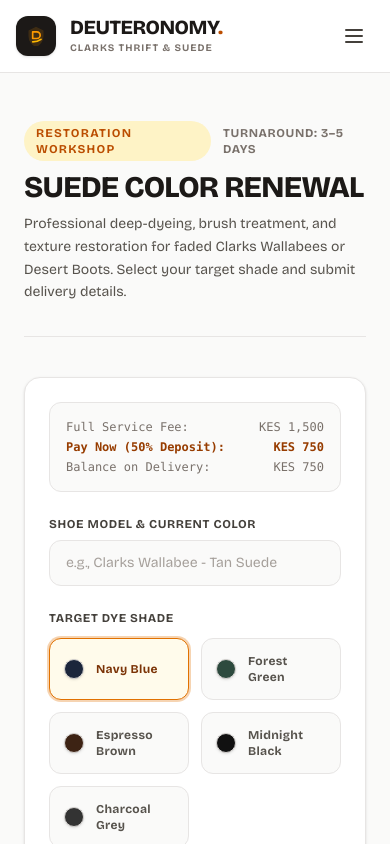
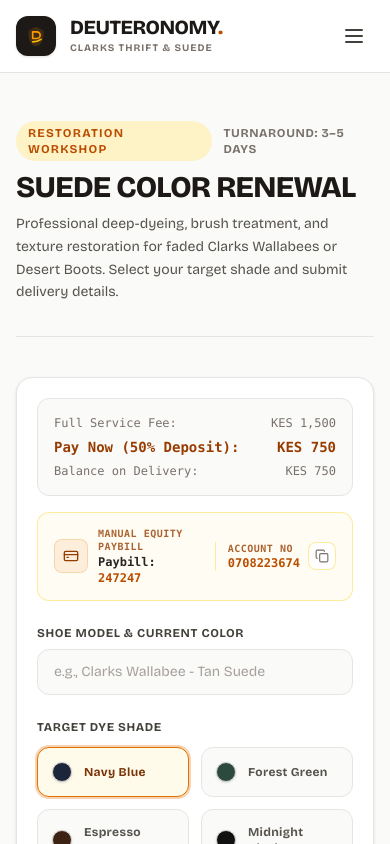
Before and after one commit to Astariqa-Labs/dt-inventory, a Next.js app: page /services/dye in a window 390 px wide. Shown: the top 844 px of the page. Built offline with nearby package versions, Linux system fonts and the light colour scheme.

Commit message:
feat: update home

```diff
--- a/next.config.ts
+++ b/next.config.ts
@@ -9,6 +9,10 @@
         port: '',
         pathname: '/storage/v1/object/public/**',
       },
+      {
+        protocol: 'https',
+        hostname: 'images.unsplash.com',
+      }
     ],
   },
 }
--- a/src/app/page.tsx
+++ b/src/app/page.tsx
@@ -1,37 +1,103 @@
+'use client'
+
+import { useState } from 'react'
 import Footer from '@/components/Footer'
 import Link from 'next/link'
-import { Footprints, Palette, ShieldCheck } from 'lucide-react'
+import Image from 'next/image'
+import { Footprints, Palette, ShieldCheck, Copy, Check, CreditCard } from 'lucide-react'
 
 export default function HomePage() {
+  const [copiedAccount, setCopiedAccount] = useState(false)
+
+  const handleCopy = () => {
+    navigator.clipboard.writeText('0708223674')
+    setCopiedAccount(true)
+    setTimeout(() => setCopiedAccount(false), 2000)
+  }
+
   return (
     <div className="bg-stone-50 text-stone-900">
-      {/* Hero Section */}
-      <section className="relative bg-stone-900 text-stone-100 py-24 px-6">
-        <div className="max-w-4xl mx-auto text-center space-y-6">
-          <span className="text-xs font-bold tracking-widest text-amber-500 uppercase">
+      {/* Hero Section with Background Image & Paybill Integration */}
+      <section className="relative bg-stone-950 text-stone-100 py-24 px-6 overflow-hidden">
+
+        {/* Background Image Container with Overlay */}
+        <div className="absolute inset-0 z-0">
+          <Image
+            src="https://images.unsplash.com/photo-1549298916-b41d501d3772?q=80&w=2012&auto=format&fit=crop"
+            alt="Clarks Leather and Suede Shoes Background"
+            fill
+            priority
+            className="object-cover object-center opacity-25 mix-blend-luminosity scale-105"
+          />
+          {/* Vignette / Gradient overlays to guarantee text legibility */}
+          <div className="absolute inset-0 bg-gradient-to-t from-stone-950 via-stone-950/80 to-stone-950/60" />
+        </div>
+
+        <div className="relative z-10 max-w-4xl mx-auto text-center space-y-6">
+
+          {/* Top Badge */}
+          <span className="inline-block text-xs font-bold tracking-widest text-amber-500 uppercase bg-amber-950/50 border border-amber-800/40 px-3.5 py-1 rounded-full backdrop-blur-sm">
             Deuteronomy Shop • Village Thrift & Restoration
           </span>
-          <h1 className="font-display text-4xl md:text-6xl font-black tracking-tight uppercase leading-none">
+
+          {/* Main Headline */}
+          <h1 className="font-display text-4xl md:text-6xl font-black tracking-tight uppercase leading-none text-white drop-shadow-sm">
             Step Into Comfort. <br />
-            <span className="text-amber-600">Own Authentic Clarks.</span>
+            <span className="text-amber-500">Own Authentic Clarks.</span>
           </h1>
+
+          {/* Subtitle */}
           <p className="text-stone-300 max-w-xl mx-auto text-sm md:text-base leading-relaxed">
             Handpicked second-hand Clarks sourced directly from local village markets. Comfort, class, and timeless suede restored to perfection.
           </p>
-          <div className="flex justify-center gap-4 pt-4">
+
+          {/* CTA Action Buttons */}
+          <div className="flex flex-wrap justify-center gap-4 pt-2">
             <Link
               href="/products"
-              className="px-6 py-3 bg-amber-600 hover:bg-amber-500 text-white font-bold rounded-lg text-sm transition shadow-md"
+              className="px-6 py-3 bg-amber-600 hover:bg-amber-500 text-white font-bold rounded-xl text-sm transition shadow-lg shadow-amber-950/40"
             >
               Shop Thrift Collection
             </Link>
             <Link
               href="/services/dye"
-              className="px-6 py-3 border border-stone-700 hover:bg-stone-800 text-stone-200 font-bold rounded-lg text-sm transition"
+              className="px-6 py-3 border border-stone-700 bg-stone-900/60 hover:bg-stone-800 text-stone-200 font-bold rounded-xl text-sm transition backdrop-blur-sm"
             >
               Dye Your Suede
             </Link>
           </div>
+
+          {/* Integrated Equity Paybill Info Card */}
+          <div className="pt-6 max-w-md mx-auto">
+            <div className="bg-stone-900/90 border border-stone-800/80 backdrop-blur-md rounded-2xl p-3.5 px-4 text-xs flex flex-wrap items-center justify-between gap-3 shadow-xl">
+              <div className="flex items-center gap-2.5">
+                <div className="p-2 bg-amber-500/10 text-amber-500 rounded-lg border border-amber-500/20">
+                  <CreditCard className="w-4 h-4" />
+                </div>
+                <div className="text-left font-mono">
+                  <p className="text-[10px] text-stone-400 uppercase tracking-wider font-bold">Official Equity Paybill</p>
+                  <p className="text-stone-200 font-bold">
+                    Paybill: <span className="text-amber-400">247247</span>
+                  </p>
+                </div>
+              </div>
+
+              <div className="flex items-center gap-2 border-l border-stone-800 pl-3">
+                <div className="text-left font-mono">
+                  <p className="text-[10px] text-stone-400 uppercase tracking-wider font-bold">Account No</p>
+                  <p className="text-amber-400 font-bold">0708223674</p>
+                </div>
+                <button
+                  onClick={handleCopy}
+                  title="Copy Account Number"
+                  className="p-1.5 text-stone-400 hover:text-white bg-stone-800 hover:bg-stone-700 rounded-lg transition ml-1"
+                >
+                  {copiedAccount ? <Check className="w-3.5 h-3.5 text-emerald-400" /> : <Copy className="w-3.5 h-3.5" />}
+                </button>
+              </div>
+            </div>
+          </div>
+
         </div>
       </section>
 
@@ -65,7 +131,7 @@
           </Link>
         </div>
 
-        {/* Hand-Picked Quality (Replaced Admin Card) */}
+        {/* Hand-Picked Quality */}
         <div className="p-6 bg-white border border-stone-200 rounded-xl space-y-3">
           <div className="w-10 h-10 bg-amber-100 text-amber-900 rounded-lg flex items-center justify-center">
             <ShieldCheck className="w-5 h-5 text-amber-800" />
@@ -75,15 +141,16 @@
             Every pair is individually inspected for genuine crepe soles, pristine suede texture, and structural integrity.
           </p>
           <Link
-              href="https://www.youtube.com/@deuteronomyshop"
-              target="_blank"
-              rel="noopener noreferrer"
-              className="inline-block text-xs font-bold text-amber-700 hover:underline"
-            >
+            href="https://www.youtube.com/@deuteronomyshop"
+            target="_blank"
+            rel="noopener noreferrer"
+            className="inline-block text-xs font-bold text-amber-700 hover:underline"
+          >
             Watch Restorations on YouTube →
           </Link>
         </div>
       </section>
+
       <Footer />
     </div>
   )
--- a/src/app/services/dye/page.tsx
+++ b/src/app/services/dye/page.tsx
@@ -1,6 +1,7 @@
 'use client'
 
 import { useState } from 'react'
+import { CreditCard, Copy, Check } from 'lucide-react'
 
 const DYE_COLORS = [
   { id: 'NAVY_BLUE', name: 'Navy Blue', hex: '#1B263B' },
@@ -11,13 +12,20 @@
 ]
 
 const FIXED_SERVICE_AMOUNT = 1500 // KES
-const DEPOSIT_AMOUNT = Math.ceil(FIXED_SERVICE_AMOUNT / 2) // KES 1,625
-const BALANCE_DUE = FIXED_SERVICE_AMOUNT - DEPOSIT_AMOUNT  // KES 1,625
+const DEPOSIT_AMOUNT = Math.ceil(FIXED_SERVICE_AMOUNT / 2) // KES 750
+const BALANCE_DUE = FIXED_SERVICE_AMOUNT - DEPOSIT_AMOUNT  // KES 750
 
 export default function SuedeDyeServicePage() {
   const [selectedColor, setSelectedColor] = useState('NAVY_BLUE')
   const [submitting, setSubmitting] = useState(false)
   const [statusMessage, setStatusMessage] = useState('')
+  const [copiedAccount, setCopiedAccount] = useState(false)
+
+  const handleCopyAccount = () => {
+    navigator.clipboard.writeText('0708223674')
+    setCopiedAccount(true)
+    setTimeout(() => setCopiedAccount(false), 2000)
+  }
 
   async function handleCheckoutAndPay(e: React.FormEvent<HTMLFormElement>) {
     e.preventDefault()
@@ -102,7 +110,7 @@
   }
 
   return (
-    <main className="min-h-screen bg-stone-50 text-stone-900 py-12 px-6 font-sans">
+    <main className="min-h-screen bg-stone-50 text-stone-900 py-12 px-4 sm:px-6 font-sans">
       <div className="max-w-3xl mx-auto space-y-10">
 
         {/* Header Section */}
@@ -126,15 +134,18 @@
         </div>
 
         {/* Booking Form */}
-        <form onSubmit={handleCheckoutAndPay} className="bg-white border border-stone-200 rounded-2xl p-6 md:p-8 space-y-6 shadow-sm">
+        <form onSubmit={handleCheckoutAndPay} className="bg-white border border-stone-200 rounded-2xl p-5 sm:p-8 space-y-6 shadow-sm">
+
+          {/* Price & Equity Paybill Header Block */}
+          <div className="grid grid-cols-1 md:grid-cols-2 gap-4">
 
             {/* Price Breakdown Badge */}
-          <div className="bg-stone-50 border border-stone-200 rounded-xl p-4 text-xs font-mono space-y-1">
+            <div className="bg-stone-50 border border-stone-200 rounded-xl p-4 text-xs font-mono space-y-1.5 flex flex-col justify-center">
               <div className="flex justify-between text-stone-500">
                 <span>Full Service Fee:</span>
                 <span>KES {FIXED_SERVICE_AMOUNT.toLocaleString()}</span>
               </div>
-            <div className="flex justify-between text-amber-800 font-bold">
+              <div className="flex justify-between text-amber-800 font-bold text-sm">
                 <span>Pay Now (50% Deposit):</span>
                 <span>KES {DEPOSIT_AMOUNT.toLocaleString()}</span>
               </div>
@@ -142,6 +153,38 @@
                 <span>Balance on Delivery:</span>
                 <span>KES {BALANCE_DUE.toLocaleString()}</span>
               </div>
+            </div>
+
+            {/* Manual Equity Paybill Box */}
+            <div className="bg-amber-50/60 border border-amber-200/80 rounded-xl p-3.5 px-4 text-xs flex items-center justify-between gap-3">
+              <div className="flex items-center gap-2.5">
+                <div className="p-2 bg-amber-600/10 text-amber-800 rounded-lg border border-amber-600/20 shrink-0">
+                  <CreditCard className="w-4 h-4" />
+                </div>
+                <div className="text-left font-mono">
+                  <p className="text-[10px] text-amber-800/80 uppercase tracking-wider font-bold">Manual Equity Paybill</p>
+                  <p className="text-stone-800 font-bold">
+                    Paybill: <span className="text-amber-700">247247</span>
+                  </p>
+                </div>
+              </div>
+
+              <div className="flex items-center gap-2 border-l border-amber-200/80 pl-3">
+                <div className="text-left font-mono">
+                  <p className="text-[10px] text-amber-800/80 uppercase tracking-wider font-bold">Account No</p>
+                  <p className="text-amber-700 font-bold">0708223674</p>
+                </div>
+                <button
+                  type="button"
+                  onClick={handleCopyAccount}
+                  title="Copy Account Number"
+                  className="p-1.5 text-stone-500 hover:text-stone-900 bg-white border border-amber-200/80 hover:bg-amber-100 rounded-lg transition"
+                >
+                  {copiedAccount ? <Check className="w-3.5 h-3.5 text-emerald-600" /> : <Copy className="w-3.5 h-3.5" />}
+                </button>
+              </div>
+            </div>
+
           </div>
 
           {/* Shoe Model Note */}
@@ -233,7 +276,7 @@
           >
             {submitting
               ? 'Processing Order...'
-              : `Pay KES ${DEPOSIT_AMOUNT.toLocaleString()} Deposit via M-Pesa`}
+              : `Pay KES ${DEPOSIT_AMOUNT.toLocaleString()} Deposit via M-Pesa STK`}
           </button>
         </form>
 
```
Lines whose indentation alone changed are shown as unchanged.
